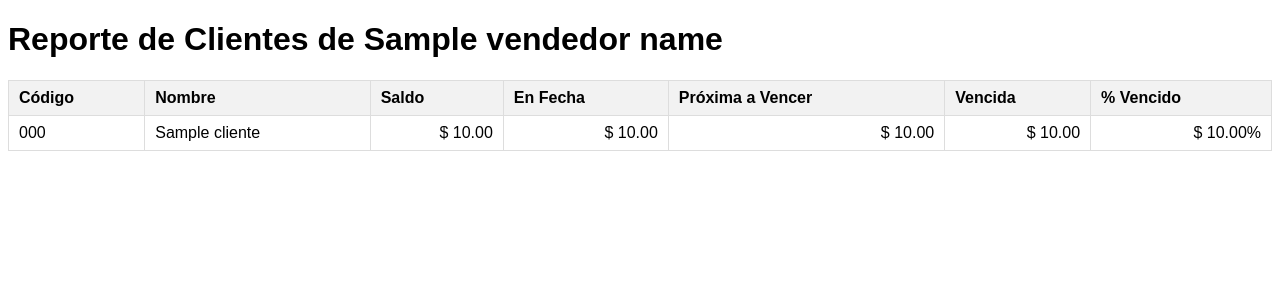
After one commit to Braian29/Debt_Manager_SAP_BusinessOne, a Flask app: template templates/report_template.html in a window 1280 px wide. The commit adds this page. Shown: the top 300 px of the page. Run offline with Flask 3, Linux system fonts and the light colour scheme; the template is opened without the code that fills it: most values are stand-ins (such as "Sample title", 1, 10 or a date in 2020); parts of the project's set-up code (start-up, migrations or seed data) failed here and were passed over.

Commit message:
reporting hecho

```diff
--- a/app.py
+++ b/app.py
@@ -1,36 +1,35 @@
-# app.py
+from flask import Flask, render_template
 import sqlite3
-from flask import Flask, render_template
 import locale
 from collections import defaultdict
 from get_Data_SAP.Z_run_scripts import run_scripts
-
+from xhtml2pdf import pisa
+import smtplib
+from email.mime.multipart import MIMEMultipart
+from email.mime.text import MIMEText
+from email.mime.application import MIMEApplication
+import os
+# Configuración similar a tu app.py
 app = Flask(__name__)
-
-# Configurar la locale para formatos numéricos (puedes cambiar 'es_AR' a tu locale)
 locale.setlocale(locale.LC_ALL, 'es_AR.utf8')
 
+# Resto del código de tu app.py
 def format_number(value):
-    """Formatea un número usando la locale actual."""
-    if value is None:
-        return ""
-    try:
-        return locale.format_string('%.2f', value, grouping=True)
-    except ValueError:
-        return str(value) # Retornar como string si no puede formatear como número.
+   if value is None:
+      return ""
+   try:
+      return locale.format_string('%.2f', value, grouping=True)
+   except ValueError:
+      return str(value)
 
-# Registrar el filtro en la aplicación
 app.jinja_env.filters['format_number'] = format_number
 
 def obtener_conexion():
-    """Obtiene una conexión a la base de datos SQLite."""
     conn = sqlite3.connect('mi_base_datos.db')
-    conn.row_factory = sqlite3.Row  # Para acceder a los resultados como diccionarios
+    conn.row_factory = sqlite3.Row
     return conn
 
-
 def obtener_datos():
-    """Obtiene datos de la base de datos y los procesa."""
     conn = obtener_conexion()
     cursor = conn.cursor()
 
@@ -48,43 +47,35 @@ def obtener_datos():
 
     conn.close()
 
-    # Procesar datos
-    # Crear diccionario para mapear vendedores por código
     vendedores_map = {v['SalesEmployeeCode']: v for v in vendedores}
 
-    # Mapear facturas por CardCode
     facturas_por_cliente = defaultdict(list)
     for invoice in invoices:
         card_code = invoice.get('CardCode')
-        # Convertir PaidToDate a float, usando un try/except en caso de que no se pueda convertir
         try:
            invoice['PaidToDate'] = float(invoice.get('PaidToDate', 0))
         except (ValueError, TypeError):
           invoice['PaidToDate'] = 0
         facturas_por_cliente[card_code].append(invoice)
-
-    # Enriquecer clientes con vendedor y facturas
     clientes_con_info = []
     for cliente in clientes:
         vendedor_code = cliente.get('SalesPersonCode')
         vendedor = vendedores_map.get(vendedor_code)
 
-        # Inicializar saldos por categoría
         saldos_por_categoria = {
             'En Fecha': 0,
             'Proxima a Vencer': 0,
             'Vencida': 0
         }
-         # Calcular saldos por categoría
+
         total_saldo = 0
         for factura in facturas_por_cliente.get(cliente.get('CardCode'), []):
-            saldo_pendiente = factura.get('SaldoPendiente',0) #Saldo Pendiente de la factura
+            saldo_pendiente = factura.get('SaldoPendiente',0)
             clasificacion = factura.get('Clasificacion')
             total_saldo += saldo_pendiente
             if clasificacion in saldos_por_categoria:
                saldos_por_categoria[clasificacion] += saldo_pendiente
 
-        # Calcular porcentaje de vencidos
         saldo_vencido = saldos_por_categoria['Vencida']
         porcentaje_vencido = (saldo_vencido / total_saldo) * 100 if total_saldo else 0
 
@@ -131,7 +122,6 @@ def obtener_datos():
         }
         vendedores_con_saldos.append(vendedor_info)
 
-    # Filtrar vendedores con saldo > 0
     vendedores_con_saldos = [vendedor for vendedor in vendedores_con_saldos if vendedor['total_saldo'] > 0]
 
 
@@ -140,14 +130,13 @@ def obtener_datos():
 
 clientes_con_info, vendedores ,vendedores_con_saldos= obtener_datos()
 
-
 @app.route('/')
 def index():
     return render_template('index.html', clientes=clientes_con_info)
 
 @app.route('/cliente/<string:card_code>')
 def cliente_detail(card_code):
-    global clientes_con_info #Indicamos que usaremos la variable global
+    global clientes_con_info
     cliente = next((c for c in clientes_con_info if c['CardCode'] == card_code), None)
     if cliente:
         return render_template('cliente_detail.html', cliente=cliente)
@@ -156,21 +145,20 @@ def cliente_detail(card_code):
 
 @app.route('/vendedores')
 def vendedores_list():
-    global vendedores  #Indicamos que usaremos la variable global
+    global vendedores
     return render_template('vendedores.html', vendedores=vendedores)
 
 @app.route('/vendedores_con_saldos')
 def vendedores_con_saldos_list():
-    global vendedores_con_saldos  #Indicamos que usaremos la variable global
+    global vendedores_con_saldos
     return render_template('vendedores_con_saldos.html', vendedores=vendedores_con_saldos)
 
 @app.route('/dashboard')
 def dashboard():
-    global clientes_con_info  #Indicamos que usaremos la variable global
-    global vendedores_con_saldos #Indicamos que usaremos la variable global
+    global clientes_con_info
+    global vendedores_con_saldos
     total_deuda = sum(cliente.get('CurrentAccountBalance', 0) or 0 for cliente in clientes_con_info)
 
-    # Preparar datos para el gráfico de clientes
     saldos_por_categoria_clientes = {
       'En Fecha':0,
       'Proxima a Vencer':0,
@@ -180,7 +168,6 @@ def dashboard():
        for categoria,saldo in cliente.get('saldos_por_categoria').items():
           saldos_por_categoria_clientes[categoria] += saldo
 
-    # Preparar datos para el gráfico de vendedores
     labels_vendedores = [vendedor.get('SalesEmployeeName') for vendedor in vendedores_con_saldos]
     deudas_vendedores = [vendedor.get('total_saldo',0) for vendedor in vendedores_con_saldos]
 
@@ -194,9 +181,9 @@ def dashboard():
 
 @app.route('/update_data', methods=['POST'])
 def update_data():
-    global clientes_con_info #Indicamos que usaremos la variable global
-    global vendedores   #Indicamos que usaremos la variable global
-    global vendedores_con_saldos #Indicamos que usaremos la variable global
+    global clientes_con_info
+    global vendedores
+    global vendedores_con_saldos
 
     if run_scripts():
          clientes_con_info, vendedores , vendedores_con_saldos = obtener_datos()
@@ -204,5 +191,88 @@ def update_data():
     else:
         return "Error al actualizar los datos.", 500
 
+# Funciones para Generar y Enviar Reportes
+
+def generate_report_pdf(template_name, data, output_path):
+    """Genera un PDF a partir de una plantilla HTML y datos."""
+    rendered_html = render_template(template_name, **data)
+
+    with open(output_path, "w+b") as pdf_file:
+       pisa_status = pisa.CreatePDF(
+           rendered_html,
+           dest=pdf_file,
+           encoding='utf-8'
+           )
+    if pisa_status.err:
+       return False
+    return True
+
+
+def send_email(subject, body, to_email, pdf_path):
+    """Envía un correo electrónico con un PDF adjunto."""
+    fromaddr = "braian.alonso@super-clin.com.ar"  # Tu correo electrónico
+    password = "alon3786"      # Tu contraseña
+
+    msg = MIMEMultipart()
+    msg['From'] = fromaddr
+    msg['To'] = to_email
+    msg['Subject'] = subject
+
+    msg.attach(MIMEText(body, 'plain'))
+
+    with open(pdf_path, "rb") as f:
+        pdf_attachment = MIMEApplication(f.read(), _subtype="pdf")
+    pdf_attachment.add_header('Content-Disposition', 'attachment', filename=os.path.basename(pdf_path))
+    msg.attach(pdf_attachment)
+
+
+    try:
+        server = smtplib.SMTP('smtp.super-clin.com.ar', 587)  # Reemplaza con tu servidor SMTP
+        server.starttls()
+        server.login(fromaddr, password)
+        server.send_message(msg)
+        server.quit()
+        return True
+    except Exception as e:
+        print(f"Error al enviar correo: {e}")
+        return False
+
+
+
+@app.route('/generate_reports', methods=['POST'])
+def generate_reports():
+    """Ruta para generar y enviar reportes por vendedor."""
+    global vendedores
+    global clientes_con_info
+    report_dir = "reports"
+    os.makedirs(report_dir, exist_ok=True)
+    for vendedor in vendedores:
+        vendedor_code = vendedor.get('SalesEmployeeCode')
+        vendedor_name = vendedor.get('SalesEmployeeName')
+
+        # Filtra clientes para este vendedor
+        clientes_filtrados = [c for c in clientes_con_info if c.get('vendedor_code') == vendedor_code]
+
+        if clientes_filtrados:
+            report_data = {
+                'vendedor_name': vendedor_name,
+                'clientes': clientes_filtrados,
+                'format_number': format_number #Pasamos el filtro
+            }
+            report_filename = f"{vendedor_code}_report.pdf"
+            report_path = os.path.join(report_dir, report_filename)
+            if generate_report_pdf('report_template.html', report_data, report_path):
+                email_subject = f"Reporte de Clientes de {vendedor_name}"
+                email_body = f"Adjunto encontrarás el reporte de clientes de {vendedor_name}."
+                # Reemplazar con la dirección de correo del vendedor
+                email_to = "superclinsys@gmail.com"
+                if not send_email(email_subject, email_body, email_to, report_path):
+                    return "Error al enviar correo del vendedor {vendedor_name}.", 500
+
+            else:
+                  return "Error al generar reporte del vendedor {vendedor_name}.", 500
+
+    return "Reportes generados y enviados con éxito.", 200
+
 if __name__ == '__main__':
-    app.run(debug=True)
+    app.run(debug=True, host='0.0.0.0', port=5010)
--- a/templates/base.html
+++ b/templates/base.html
@@ -9,11 +9,12 @@
     <meta name="viewport" content="width=device-width, initial-scale=1">
     <link rel="stylesheet" href="{{ url_for('static', filename='style.css') }}">
     <link rel="stylesheet" href="https://cdnjs.cloudflare.com/ajax/libs/font-awesome/6.0.0/css/all.min.css" integrity="sha512-9usAa10IRO0HhonpyAIVpjrylPvoDwiPUiKdWk5t3PyolY1cOd4DSE0Ga+ri4AuTroPR5aQvXU9xC6qOPnzFeg==" crossorigin="anonymous" referrerpolicy="no-referrer" />
+    <link rel="icon" href="{{ url_for('static', filename='logo.png') }}" type="image/jpeg">
 </head>
 <body>
     <nav class="navbar navbar-expand-lg navbar-dark bg-dark">
         <a class="navbar-brand" href="{{ url_for('dashboard') }}">
-            <img src="{{ url_for('static', filename='logo.jpeg') }}" alt="Logo" style="height: 60px; margin-right: 10px;">
+            <img src="{{ url_for('static', filename='logo.png') }}" alt="Logo" style="height: 60px; margin-right: 30px; margin-left: 25%;">
         </a>
             <button class="navbar-toggler" type="button" data-toggle="collapse" data-target="#navbarNav" aria-controls="navbarNav" aria-expanded="false" aria-label="Toggle navigation">
             <span class="navbar-toggler-icon"></span>
--- /dev/null
+++ b/templates/report_template.html
@@ -0,0 +1,76 @@
+<!DOCTYPE html>
+<html lang="es">
+<head>
+    <meta charset="UTF-8">
+    <title>Reporte de Clientes de {{ vendedor_name }}</title>
+    <style>
+       body { font-family: Arial, sans-serif; }
+        table {
+            width: 100%;
+            border-collapse: collapse;
+            margin-bottom: 20px;
+        }
+        th, td {
+            border: 1px solid #ddd; /* Borde más fino */
+            padding: 8px 10px; /* Agrega espaciado */
+            text-align: left;
+
+        }
+          th {
+            background-color: #f2f2f2;
+            text-align: left;
+        }
+          td[data-type="num-fmt"] {
+            text-align: right;
+
+        }
+         td[data-type="num-fmt"]::before{
+          content: "$ "; /* Agrega el símbolo $ como pseudo-elemento */
+            }
+         .saldo-en-fecha {
+             background-color: #a6f2a6;
+            }
+        .saldo-proxima-vencer {
+            background-color: #f2f2a6;
+            }
+        .saldo-vencida {
+             background-color: #f2a6a6;
+            }
+    </style>
+</head>
+<body>
+    <h1>Reporte de Clientes de {{ vendedor_name }}</h1>
+    <table id="clientes-table">
+        <thead>
+            <tr>
+                <th>Código</th>
+                <th>Nombre</th>
+                <th>Saldo</th>
+                <th>En Fecha</th>
+                <th>Próxima a Vencer</th>
+                <th>Vencida</th>
+                 <th>% Vencido</th>
+            </tr>
+        </thead>
+        <tbody>
+            {% for cliente in clientes %}
+            <tr>
+                <td>{{ cliente.CardCode }}</td>
+                <td>{{ cliente.CardName }}</td>
+               <td data-type="num-fmt">{{ cliente.CurrentAccountBalance | format_number }}</td>
+                <td data-type="num-fmt" {% if cliente.saldos_por_categoria['En Fecha'] > 0 %}
+                    class="saldo-en-fecha"
+                    {% endif %}>{{ cliente.saldos_por_categoria['En Fecha'] | format_number }}</td>
+                <td data-type="num-fmt" {% if cliente.saldos_por_categoria['Proxima a Vencer'] > 0 %}
+                    class="saldo-proxima-vencer"
+                    {% endif %}>{{ cliente.saldos_por_categoria['Proxima a Vencer'] | format_number }}</td>
+                <td data-type="num-fmt" {% if cliente.saldos_por_categoria['Vencida'] > 0 %}
+                    class="saldo-vencida"
+                    {% endif %}>{{ cliente.saldos_por_categoria['Vencida'] | format_number }}</td>
+                 <td data-type="num-fmt">{{ cliente.porcentaje_vencido | format_number }}%</td>
+            </tr>
+            {% endfor %}
+        </tbody>
+    </table>
+</body>
+</html>
```
Also changed, not shown: templates/dashboard.html (+7 -0 lines), instance/mi_base_datos.db (deleted), static/logo.png (added), 11 other files.
